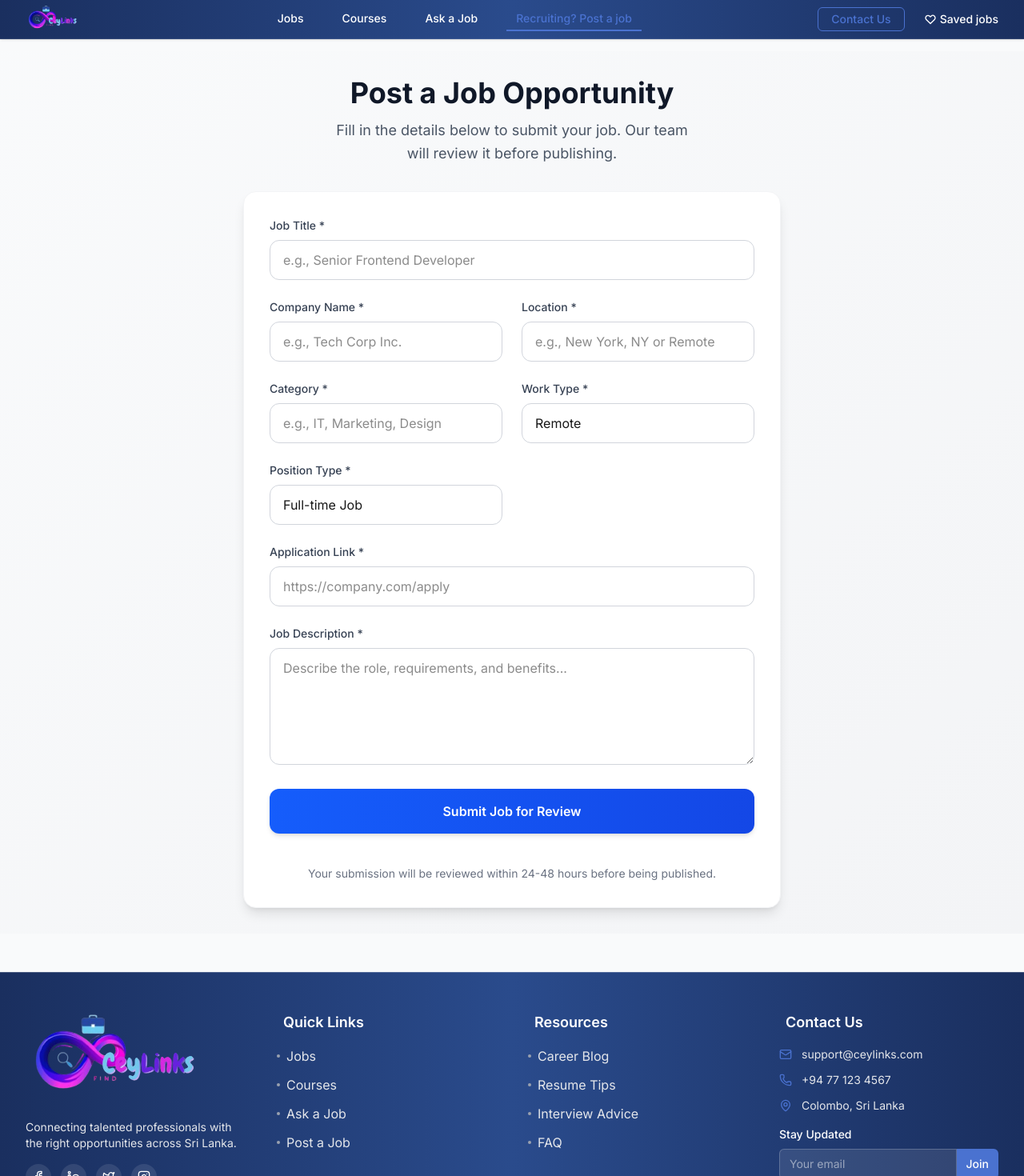
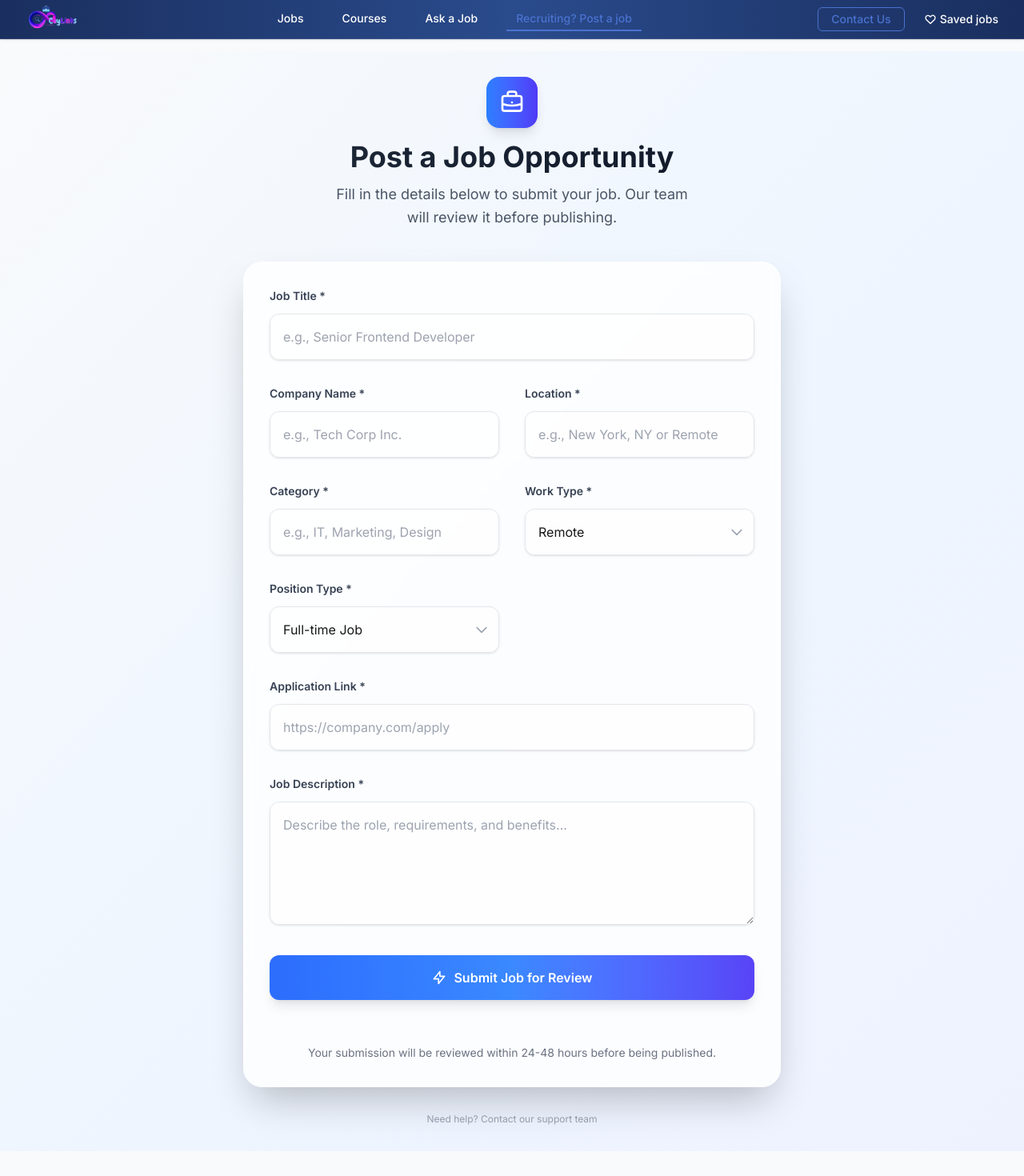
Before and after one commit to HimanthaHK/FindCeyLinks, a Next.js app: page /postjob in a window 1280 px wide. Shown: the top 1470 px of the page at 80% size. Built offline with nearby package versions, Linux system fonts and the light colour scheme.

Commit message:
public form edited

```diff
--- a/app/postjob/page.tsx
+++ b/app/postjob/page.tsx
@@ -61,11 +61,16 @@ export default function PostJobPage() {
   };
 
   return (
-    <div className="min-h-screen bg-gradient-to-br from-gray-50 to-gray-100 py-8 px-4 sm:px-6 lg:px-8">
+    <div className="min-h-screen bg-gradient-to-br from-slate-50 via-blue-50 to-indigo-50 py-8 px-4 sm:px-6 lg:px-8">
       <div className="max-w-2xl mx-auto">
         {/* Header Section */}
-        <div className="text-center mb-8">
-          <h1 className="text-3xl sm:text-4xl font-bold text-gray-900 mb-3">
+        <div className="text-center mb-10">
+          <div className="inline-flex items-center justify-center w-16 h-16 bg-gradient-to-r from-blue-500 to-indigo-600 rounded-2xl shadow-lg mb-4">
+            <svg className="w-8 h-8 text-white" fill="none" stroke="currentColor" viewBox="0 0 24 24">
+              <path strokeLinecap="round" strokeLinejoin="round" strokeWidth={2} d="M21 13.255A23.931 23.931 0 0112 15c-3.183 0-6.22-.62-9-1.745M16 6V4a2 2 0 00-2-2h-4a2 2 0 00-2 2v2m4 6h.01M5 20h14a2 2 0 002-2V8a2 2 0 00-2-2H5a2 2 0 00-2 2v10a2 2 0 002 2z" />
+            </svg>
+          </div>
+          <h1 className="text-3xl sm:text-4xl font-bold bg-gradient-to-r from-gray-800 to-gray-900 bg-clip-text text-transparent mb-3">
             Post a Job Opportunity
           </h1>
           <p className="text-lg text-gray-600 max-w-md mx-auto leading-relaxed">
@@ -76,14 +81,14 @@ export default function PostJobPage() {
         {/* Message Alert */}
         {message && (
           <div
-            className={`p-4 mb-6 rounded-xl border-l-4 ${
+            className={`p-4 mb-8 rounded-2xl border-l-4 backdrop-blur-sm ${
               message.includes("Error")
-                ? "bg-red-50 border-red-500 text-red-700"
-                : "bg-green-50 border-green-500 text-green-700"
-            } shadow-sm transition-all duration-300`}
+                ? "bg-red-50/80 border-red-500 text-red-800 shadow-red-100"
+                : "bg-green-50/80 border-green-500 text-green-800 shadow-green-100"
+            } shadow-lg transition-all duration-300 animate-fade-in`}
           >
             <div className="flex items-center">
-              <span className="text-lg mr-2">
+              <span className="text-xl mr-3">
                 {message.includes("Error") ? "❌" : "✅"}
               </span>
               <span className="font-medium">{message}</span>
@@ -94,13 +99,13 @@ export default function PostJobPage() {
         {/* Form Section */}
         <form
           onSubmit={handleSubmit}
-          className="bg-white p-6 sm:p-8 rounded-2xl shadow-lg border border-gray-100 space-y-6 transition-all duration-200"
+          className="bg-white/80 backdrop-blur-sm p-6 sm:p-8 rounded-3xl shadow-2xl border border-white/20 space-y-8 transition-all duration-300 hover:shadow-2xl"
         >
           {/* Grid Layout for Better Organization */}
-          <div className="grid grid-cols-1 md:grid-cols-2 gap-6">
+          <div className="grid grid-cols-1 md:grid-cols-2 gap-6 lg:gap-8">
             {/* Job Title */}
             <div className="md:col-span-2">
-              <label htmlFor="title" className="block text-sm font-medium text-gray-700 mb-2">
+              <label htmlFor="title" className="block text-sm font-semibold text-gray-700 mb-3">
                 Job Title *
               </label>
               <input
@@ -109,14 +114,14 @@ export default function PostJobPage() {
                 placeholder="e.g., Senior Frontend Developer"
                 value={title}
                 onChange={(e) => setTitle(e.target.value)}
-                className="w-full border border-gray-300 px-4 py-3 rounded-xl focus:ring-2 focus:ring-blue-500 focus:border-transparent transition-all duration-200"
+                className="w-full border border-gray-200 bg-white/50 px-4 py-4 rounded-xl focus:ring-2 focus:ring-blue-500/20 focus:border-blue-500 transition-all duration-300 shadow-sm hover:shadow-md"
                 required
               />
             </div>
 
             {/* Company */}
             <div>
-              <label htmlFor="company" className="block text-sm font-medium text-gray-700 mb-2">
+              <label htmlFor="company" className="block text-sm font-semibold text-gray-700 mb-3">
                 Company Name *
               </label>
               <input
@@ -125,14 +130,14 @@ export default function PostJobPage() {
                 placeholder="e.g., Tech Corp Inc."
                 value={company}
                 onChange={(e) => setCompany(e.target.value)}
-                className="w-full border border-gray-300 px-4 py-3 rounded-xl focus:ring-2 focus:ring-blue-500 focus:border-transparent transition-all duration-200"
+                className="w-full border border-gray-200 bg-white/50 px-4 py-4 rounded-xl focus:ring-2 focus:ring-blue-500/20 focus:border-blue-500 transition-all duration-300 shadow-sm hover:shadow-md"
                 required
               />
             </div>
 
             {/* Location */}
             <div>
-              <label htmlFor="location" className="block text-sm font-medium text-gray-700 mb-2">
+              <label htmlFor="location" className="block text-sm font-semibold text-gray-700 mb-3">
                 Location *
               </label>
               <input
@@ -141,14 +146,14 @@ export default function PostJobPage() {
                 placeholder="e.g., New York, NY or Remote"
                 value={location}
                 onChange={(e) => setLocation(e.target.value)}
-                className="w-full border border-gray-300 px-4 py-3 rounded-xl focus:ring-2 focus:ring-blue-500 focus:border-transparent transition-all duration-200"
+                className="w-full border border-gray-200 bg-white/50 px-4 py-4 rounded-xl focus:ring-2 focus:ring-blue-500/20 focus:border-blue-500 transition-all duration-300 shadow-sm hover:shadow-md"
                 required
               />
             </div>
 
             {/* Category */}
             <div>
-              <label htmlFor="category" className="block text-sm font-medium text-gray-700 mb-2">
+              <label htmlFor="category" className="block text-sm font-semibold text-gray-700 mb-3">
                 Category *
               </label>
               <input
@@ -157,47 +162,61 @@ export default function PostJobPage() {
                 placeholder="e.g., IT, Marketing, Design"
                 value={category}
                 onChange={(e) => setCategory(e.target.value)}
-                className="w-full border border-gray-300 px-4 py-3 rounded-xl focus:ring-2 focus:ring-blue-500 focus:border-transparent transition-all duration-200"
+                className="w-full border border-gray-200 bg-white/50 px-4 py-4 rounded-xl focus:ring-2 focus:ring-blue-500/20 focus:border-blue-500 transition-all duration-300 shadow-sm hover:shadow-md"
                 required
               />
             </div>
 
             {/* Work Field */}
             <div>
-              <label htmlFor="field" className="block text-sm font-medium text-gray-700 mb-2">
+              <label htmlFor="field" className="block text-sm font-semibold text-gray-700 mb-3">
                 Work Type *
               </label>
+              <div className="relative">
                 <select
                   id="field"
                   value={field}
                   onChange={(e) => setField(e.target.value)}
-                className="w-full border border-gray-300 px-4 py-3 rounded-xl focus:ring-2 focus:ring-blue-500 focus:border-transparent transition-all duration-200 appearance-none bg-white"
+                  className="w-full border border-gray-200 bg-white/50 px-4 py-4 rounded-xl focus:ring-2 focus:ring-blue-500/20 focus:border-blue-500 transition-all duration-300 shadow-sm hover:shadow-md appearance-none"
                 >
                   <option value="Remote">Remote</option>
                   <option value="Onsite">Onsite</option>
                   <option value="Hybrid">Hybrid</option>
                 </select>
+                <div className="pointer-events-none absolute inset-y-0 right-0 flex items-center px-3 text-gray-400">
+                  <svg className="w-5 h-5" fill="none" stroke="currentColor" viewBox="0 0 24 24">
+                    <path strokeLinecap="round" strokeLinejoin="round" strokeWidth={2} d="M19 9l-7 7-7-7" />
+                  </svg>
+                </div>
+              </div>
             </div>
 
             {/* Job Type */}
             <div>
-              <label htmlFor="jobType" className="block text-sm font-medium text-gray-700 mb-2">
+              <label htmlFor="jobType" className="block text-sm font-semibold text-gray-700 mb-3">
                 Position Type *
               </label>
+              <div className="relative">
                 <select
                   id="jobType"
                   value={jobType}
                   onChange={(e) => setJobType(e.target.value)}
-                className="w-full border border-gray-300 px-4 py-3 rounded-xl focus:ring-2 focus:ring-blue-500 focus:border-transparent transition-all duration-200 appearance-none bg-white"
+                  className="w-full border border-gray-200 bg-white/50 px-4 py-4 rounded-xl focus:ring-2 focus:ring-blue-500/20 focus:border-blue-500 transition-all duration-300 shadow-sm hover:shadow-md appearance-none"
                 >
                   <option value="Job">Full-time Job</option>
                   <option value="Intern">Internship</option>
                 </select>
+                <div className="pointer-events-none absolute inset-y-0 right-0 flex items-center px-3 text-gray-400">
+                  <svg className="w-5 h-5" fill="none" stroke="currentColor" viewBox="0 0 24 24">
+                    <path strokeLinecap="round" strokeLinejoin="round" strokeWidth={2} d="M19 9l-7 7-7-7" />
+                  </svg>
+                </div>
+              </div>
             </div>
 
             {/* Apply Link */}
             <div className="md:col-span-2">
-              <label htmlFor="applyLink" className="block text-sm font-medium text-gray-700 mb-2">
+              <label htmlFor="applyLink" className="block text-sm font-semibold text-gray-700 mb-3">
                 Application Link *
               </label>
               <input
@@ -206,14 +225,14 @@ export default function PostJobPage() {
                 placeholder="https://company.com/apply"
                 value={applyLink}
                 onChange={(e) => setApplyLink(e.target.value)}
-                className="w-full border border-gray-300 px-4 py-3 rounded-xl focus:ring-2 focus:ring-blue-500 focus:border-transparent transition-all duration-200"
+                className="w-full border border-gray-200 bg-white/50 px-4 py-4 rounded-xl focus:ring-2 focus:ring-blue-500/20 focus:border-blue-500 transition-all duration-300 shadow-sm hover:shadow-md"
                 required
               />
             </div>
 
             {/* Description */}
             <div className="md:col-span-2">
-              <label htmlFor="description" className="block text-sm font-medium text-gray-700 mb-2">
+              <label htmlFor="description" className="block text-sm font-semibold text-gray-700 mb-3">
                 Job Description *
               </label>
               <textarea
@@ -221,7 +240,7 @@ export default function PostJobPage() {
                 placeholder="Describe the role, requirements, and benefits..."
                 value={description}
                 onChange={(e) => setDescription(e.target.value)}
-                className="w-full border border-gray-300 px-4 py-3 rounded-xl focus:ring-2 focus:ring-blue-500 focus:border-transparent transition-all duration-200 resize-vertical min-h-[120px]"
+                className="w-full border border-gray-200 bg-white/50 px-4 py-4 rounded-xl focus:ring-2 focus:ring-blue-500/20 focus:border-blue-500 transition-all duration-300 shadow-sm hover:shadow-md resize-vertical min-h-[140px]"
                 rows={5}
                 required
               />
@@ -232,27 +251,79 @@ export default function PostJobPage() {
           <button
             type="submit"
             disabled={loading}
-            className="w-full bg-gradient-to-r from-blue-600 to-blue-700 text-white py-4 px-6 rounded-xl font-semibold hover:from-blue-700 hover:to-blue-800 focus:ring-4 focus:ring-blue-200 disabled:from-gray-400 disabled:to-gray-500 disabled:cursor-not-allowed transition-all duration-200 transform hover:scale-[1.02] active:scale-[0.99] shadow-md"
+            className="w-full bg-gradient-to-r from-blue-600 via-blue-500 to-indigo-600 text-white py-4 px-6 rounded-xl font-semibold hover:from-blue-700 hover:via-blue-600 hover:to-indigo-700 focus:ring-4 focus:ring-blue-200/50 disabled:from-gray-400 disabled:to-gray-500 disabled:cursor-not-allowed transition-all duration-300 transform hover:scale-[1.02] active:scale-[0.98] shadow-lg hover:shadow-xl relative overflow-hidden group"
           >
+            <span className="relative z-10 flex items-center justify-center">
               {loading ? (
-              <span className="flex items-center justify-center">
+                <>
                   <svg className="animate-spin -ml-1 mr-3 h-5 w-5 text-white" xmlns="http://www.w3.org/2000/svg" fill="none" viewBox="0 0 24 24">
                     <circle className="opacity-25" cx="12" cy="12" r="10" stroke="currentColor" strokeWidth="4"></circle>
                     <path className="opacity-75" fill="currentColor" d="M4 12a8 8 0 018-8V0C5.373 0 0 5.373 0 12h4zm2 5.291A7.962 7.962 0 014 12H0c0 3.042 1.135 5.824 3 7.938l3-2.647z"></path>
                   </svg>
                   Submitting...
+                </>
+              ) : (
+                <>
+                  <svg className="w-5 h-5 mr-2" fill="none" stroke="currentColor" viewBox="0 0 24 24">
+                    <path strokeLinecap="round" strokeLinejoin="round" strokeWidth={2} d="M13 10V3L4 14h7v7l9-11h-7z" />
+                  </svg>
+                  Submit Job for Review
+                </>
+              )}
             </span>
-            ) : (
-              "Submit Job for Review"
-            )}
+            <div className="absolute inset-0 bg-gradient-to-r from-white/10 to-white/5 transform group-hover:scale-105 transition-transform duration-300"></div>
           </button>
 
           {/* Help Text */}
-          <p className="text-center text-sm text-gray-500 mt-4">
+          <p className="text-center text-sm text-gray-500 mt-6">
             Your submission will be reviewed within 24-48 hours before being published.
           </p>
         </form>
+
+        {/* Footer Note */}
+        <div className="text-center mt-8">
+          <p className="text-xs text-gray-400">
+            Need help? Contact our support team
+          </p>
         </div>
+      </div>
+
+      <style jsx global>{`
+        @keyframes fade-in {
+          from { opacity: 0; transform: translateY(-10px); }
+          to { opacity: 1; transform: translateY(0); }
+        }
+        .animate-fade-in {
+          animation: fade-in 0.5s ease-out;
+        }
+
+        /* Improved focus states for accessibility */
+        input:focus, textarea:focus, select:focus {
+          outline: none;
+          box-shadow: 0 0 0 3px rgba(59, 130, 246, 0.1);
+        }
+
+        /* Smooth scrolling for mobile */
+        @media (max-width: 768px) {
+          html {
+            scroll-behavior: smooth;
+          }
+        }
+
+        /* Enhanced placeholder styling */
+        ::placeholder {
+          color: #9CA3AF;
+          opacity: 1;
+        }
+
+        :-ms-input-placeholder {
+          color: #9CA3AF;
+        }
+
+        ::-ms-input-placeholder {
+          color: #9CA3AF;
+        }
+      `}</style>
     </div>
   );
 }
```
Lines whose indentation alone changed are shown as unchanged.
